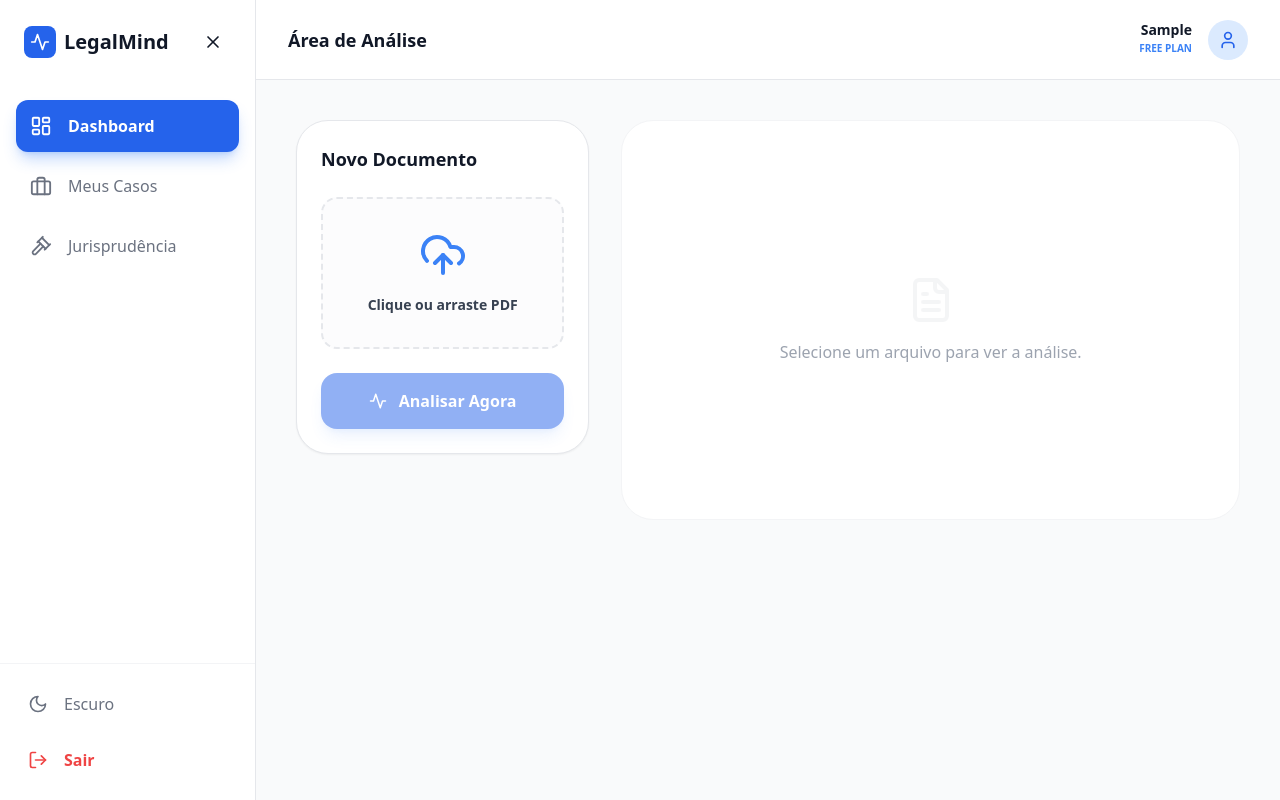
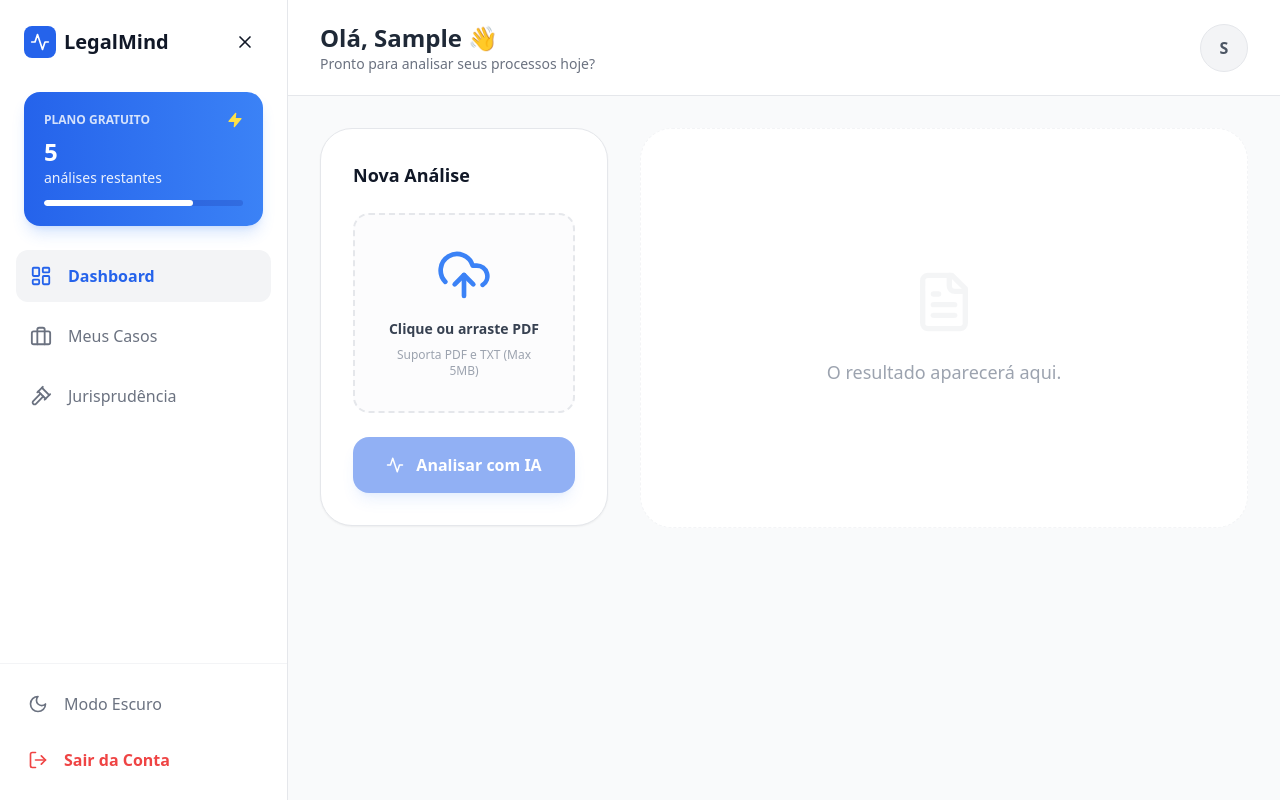
Before and after one commit to RyanVictor15/legalmind-ai, a React (Vite) app in the folder client/: page /dashboard in a window 1280 px wide. Built offline with nearby package versions, Linux system fonts and the light colour scheme; sample sign-in values are in the browser's storage.

Commit message:
Restore Usage Counter and Greetings

```diff
--- a/client/src/pages/Dashboard.jsx
+++ b/client/src/pages/Dashboard.jsx
@@ -5,7 +5,7 @@ import { analyzeDocument, getAnalysisResult } from '../services/api';
 import {
   FileText, UploadCloud, CheckCircle, AlertTriangle, Activity,
   RefreshCw, LayoutDashboard, Briefcase, Gavel, CreditCard,
-  LogOut, Sun, Moon, User as UserIcon, Menu, X
+  LogOut, Sun, Moon, User as UserIcon, Menu, X, Zap
 } from 'lucide-react';
 import toast from 'react-hot-toast';
 
@@ -20,23 +20,25 @@ const Dashboard = () => {
   const [polling, setPolling] = useState(false);
   const [sidebarOpen, setSidebarOpen] = useState(true);
 
-  // --- 1. FUNÇÃO QUE FALTAVA (Correção do Erro) ---
+  // Simulação de créditos (pode vir do banco depois)
+  const creditsLeft = 5;
+
+  // --- 1. FUNÇÃO DE ARQUIVO (A que estava faltando) ---
   const handleFileChange = (e) => {
     if (e.target.files && e.target.files[0]) {
       setFile(e.target.files[0]);
-      setAnalysis(null); // Limpa análise anterior
+      setAnalysis(null);
       setPolling(false);
     }
   };
 
-  // --- 2. LOGICA DE ATUALIZAÇÃO AUTOMÁTICA ---
+  // --- 2. POLLING (Atualização Automática) ---
   useEffect(() => {
     let interval;
     if (polling && analysis?.documentId) {
       interval = setInterval(async () => {
         try {
           const result = await getAnalysisResult(analysis.documentId);
-
           if (result.status === 'completed') {
             setAnalysis(result);
             setPolling(false);
@@ -46,20 +48,17 @@ const Dashboard = () => {
             setAnalysis({ ...result, status: 'failed' });
             setPolling(false);
             setLoading(false);
-            toast.error("A IA não conseguiu ler este arquivo.");
+            toast.error("Erro na leitura do arquivo.");
           }
-        } catch (error) {
-          console.error("Erro no polling:", error);
-        }
+        } catch (error) { console.error(error); }
       }, 3000);
     }
     return () => clearInterval(interval);
   }, [polling, analysis?.documentId]);
 
-  // --- 3. ENVIAR PARA ANÁLISE ---
+  // --- 3. ENVIAR ---
   const handleAnalyze = async () => {
-    if (!file) return toast.error('Selecione um arquivo primeiro.');
-
+    if (!file) return toast.error('Selecione um arquivo.');
     setLoading(true);
     setAnalysis(null);
     const formData = new FormData();
@@ -68,21 +67,19 @@ const Dashboard = () => {
     try {
       const res = await analyzeDocument(formData);
       setAnalysis(res);
-      setPolling(true); // Começa a vigiar o status
-      toast.success('Enviado! A IA está processando...');
+      setPolling(true);
+      toast.success('Processando...');
     } catch (error) {
       setLoading(false);
-      console.error(error);
-      toast.error("Erro ao conectar com o servidor.");
+      toast.error("Erro ao conectar.");
     }
   };
 
-  // --- 4. RENDERIZAÇÃO (O Visual) ---
   return (
     <div className="flex h-screen bg-gray-50 dark:bg-gray-950 overflow-hidden font-sans text-gray-900 dark:text-gray-100">
 
-      {/* SIDEBAR (Menu Lateral) */}
-      <aside className={`bg-white dark:bg-gray-900 border-r border-gray-200 dark:border-gray-800 transition-all duration-300 flex flex-col z-30 ${sidebarOpen ? 'w-64' : 'w-20'}`}>
+      {/* SIDEBAR */}
+      <aside className={`bg-white dark:bg-gray-900 border-r border-gray-200 dark:border-gray-800 transition-all duration-300 flex flex-col z-30 ${sidebarOpen ? 'w-72' : 'w-20'}`}>
         <div className="p-6 flex items-center justify-between">
           <div className={`flex items-center gap-2 ${!sidebarOpen && 'hidden'}`}>
             <div className="bg-blue-600 p-1.5 rounded-lg"><Activity className="text-white w-5 h-5" /></div>
@@ -93,8 +90,23 @@ const Dashboard = () => {
           </button>
         </div>
 
-        <nav className="flex-1 px-4 space-y-2 mt-4">
-          <button className="flex items-center gap-4 w-full p-3.5 rounded-xl bg-blue-600 text-white shadow-lg shadow-blue-500/30 font-bold">
+        <nav className="flex-1 px-4 space-y-2 mt-2">
+          {/* Contador de Créditos (Destaque) */}
+          {sidebarOpen && (
+            <div className="mb-6 mx-2 bg-gradient-to-r from-blue-600 to-blue-500 rounded-2xl p-5 text-white shadow-lg shadow-blue-500/20">
+              <div className="flex justify-between items-start mb-2">
+                <span className="text-xs font-bold uppercase opacity-80">Plano Gratuito</span>
+                <Zap size={16} className="text-yellow-300 fill-yellow-300" />
+              </div>
+              <p className="text-2xl font-black">{creditsLeft}</p>
+              <p className="text-sm opacity-90">análises restantes</p>
+              <div className="w-full bg-blue-800/30 h-1.5 rounded-full mt-3 overflow-hidden">
+                <div className="bg-white h-full w-3/4 rounded-full"></div>
+              </div>
+            </div>
+          )}
+
+          <button className="flex items-center gap-4 w-full p-3.5 rounded-xl bg-gray-100 dark:bg-gray-800 text-blue-600 dark:text-blue-400 font-bold">
             <LayoutDashboard size={22}/> {sidebarOpen && "Dashboard"}
           </button>
           <button className="flex items-center gap-4 w-full p-3.5 rounded-xl text-gray-500 dark:text-gray-400 hover:bg-gray-100 dark:hover:bg-gray-800 transition">
@@ -107,10 +119,10 @@ const Dashboard = () => {
 
         <div className="p-4 border-t border-gray-100 dark:border-gray-800 space-y-2">
           <button onClick={toggleTheme} className="flex items-center gap-4 w-full p-3 rounded-xl text-gray-500 dark:text-gray-400 hover:bg-gray-100 dark:hover:bg-gray-800 transition">
-            {theme === 'dark' ? <><Sun size={20}/> {sidebarOpen && "Claro"}</> : <><Moon size={20}/> {sidebarOpen && "Escuro"}</>}
+            {theme === 'dark' ? <><Sun size={20}/> {sidebarOpen && "Modo Claro"}</> : <><Moon size={20}/> {sidebarOpen && "Modo Escuro"}</>}
           </button>
           <button onClick={logout} className="flex items-center gap-4 w-full p-3 text-red-500 hover:bg-red-50 dark:hover:bg-red-900/10 rounded-xl transition font-bold">
-            <LogOut size={20}/> {sidebarOpen && "Sair"}
+            <LogOut size={20}/> {sidebarOpen && "Sair da Conta"}
           </button>
         </div>
       </aside>
@@ -118,39 +130,40 @@ const Dashboard = () => {
       {/* ÁREA PRINCIPAL */}
       <div className="flex-1 flex flex-col relative overflow-hidden">
 
-        {/* HEADER (Topo) */}
-        <header className="h-20 bg-white dark:bg-gray-900 border-b border-gray-200 dark:border-gray-800 flex items-center justify-between px-8 z-20">
-          <h2 className="font-bold text-lg">Área de Análise</h2>
+        {/* HEADER */}
+        <header className="h-24 bg-white dark:bg-gray-900 border-b border-gray-200 dark:border-gray-800 flex items-center justify-between px-8 z-20">
+          <div>
+            <h1 className="text-2xl font-bold text-gray-800 dark:text-white">Olá, {user?.firstName} 👋</h1>
+            <p className="text-sm text-gray-500 dark:text-gray-400">Pronto para analisar seus processos hoje?</p>
+          </div>
+
           <div className="flex items-center gap-4">
-            <div className="hidden sm:block text-right">
-              <p className="text-sm font-bold leading-none">{user?.firstName}</p>
-              <p className="text-[10px] text-blue-500 font-bold uppercase mt-1">Free Plan</p>
-            </div>
-            <div className="w-10 h-10 bg-blue-100 dark:bg-blue-900 text-blue-600 dark:text-blue-300 rounded-full flex items-center justify-center font-bold">
-              <UserIcon size={20}/>
+            <div className="w-12 h-12 bg-gray-100 dark:bg-gray-800 rounded-full flex items-center justify-center text-gray-600 dark:text-gray-300 font-bold border border-gray-200 dark:border-gray-700">
+              {user?.firstName?.charAt(0)}
             </div>
           </div>
         </header>
 
-        {/* CONTEÚDO (Cards) */}
-        <main className="flex-1 overflow-y-auto p-6 md:p-10 bg-gray-50 dark:bg-gray-950">
+        {/* CONTEÚDO */}
+        <main className="flex-1 overflow-y-auto p-8 bg-gray-50 dark:bg-gray-950">
           <div className="max-w-6xl mx-auto grid lg:grid-cols-12 gap-8">
 
-            {/* CARD UPLOAD */}
-            <div className="lg:col-span-4 bg-white dark:bg-gray-900 p-6 rounded-[2rem] shadow-sm border border-gray-200 dark:border-gray-800 flex flex-col h-fit">
-              <h3 className="text-lg font-bold mb-6">Novo Documento</h3>
+            {/* CARD UPLOAD (Esquerda) */}
+            <div className="lg:col-span-4 bg-white dark:bg-gray-900 p-8 rounded-[2rem] shadow-sm border border-gray-200 dark:border-gray-800 flex flex-col h-fit">
+              <h3 className="text-lg font-bold mb-6">Nova Análise</h3>
 
-              <div className="border-2 border-dashed border-gray-200 dark:border-gray-700 rounded-2xl p-8 text-center hover:border-blue-500 transition relative bg-gray-50/50 dark:bg-gray-800/50 group cursor-pointer">
+              <div className="border-2 border-dashed border-gray-200 dark:border-gray-700 rounded-2xl p-8 text-center hover:border-blue-500 transition relative bg-gray-50/50 dark:bg-gray-800/50 group cursor-pointer min-h-[200px] flex flex-col justify-center items-center">
                 <input
                   type="file"
                   accept=".pdf,.txt"
                   onChange={handleFileChange}
                   className="absolute inset-0 w-full h-full opacity-0 cursor-pointer z-10"
                 />
-                <UploadCloud className="w-12 h-12 text-blue-500 mx-auto mb-4 group-hover:scale-110 transition" />
+                <UploadCloud className="w-14 h-14 text-blue-500 mb-4 group-hover:scale-110 transition" />
                 <p className="text-sm font-bold text-gray-700 dark:text-gray-300">
                   {file ? file.name : "Clique ou arraste PDF"}
                 </p>
+                <p className="text-xs text-gray-400 mt-2">Suporta PDF e TXT (Max 5MB)</p>
               </div>
 
               <button
@@ -158,50 +171,55 @@ const Dashboard = () => {
                 disabled={loading || !file}
                 className="w-full mt-6 bg-blue-600 hover:bg-blue-700 text-white py-4 rounded-2xl font-bold transition flex items-center justify-center gap-3 shadow-lg shadow-blue-500/20 disabled:opacity-50"
               >
-                {loading || polling ? <><RefreshCw className="animate-spin" /> Processando...</> : <><Activity size={18} /> Analisar Agora</>}
+                {loading || polling ? <><RefreshCw className="animate-spin" /> Processando...</> : <><Activity size={18} /> Analisar com IA</>}
               </button>
             </div>
 
-            {/* CARD RESULTADOS */}
+            {/* CARD RESULTADOS (Direita) */}
             <div className="lg:col-span-8">
               {!analysis ? (
-                <div className="h-full min-h-[400px] flex flex-col items-center justify-center bg-white dark:bg-gray-900 rounded-[2rem] border border-gray-100 dark:border-gray-800 text-gray-400">
-                  <FileText size={48} className="mb-4 opacity-10" />
-                  <p>Selecione um arquivo para ver a análise.</p>
+                <div className="h-full min-h-[400px] flex flex-col items-center justify-center bg-white dark:bg-gray-900 rounded-[2rem] border border-gray-100 dark:border-gray-800 text-gray-400 border-dashed">
+                  <FileText size={64} className="mb-6 opacity-10" />
+                  <p className="text-lg font-medium">O resultado aparecerá aqui.</p>
                 </div>
               ) : analysis.status === 'pending' ? (
                 <div className="h-full min-h-[400px] flex flex-col items-center justify-center bg-blue-50/50 dark:bg-blue-900/10 rounded-[2rem] border border-blue-100 dark:border-blue-900/30 animate-pulse">
-                  <RefreshCw size={48} className="text-blue-500 animate-spin mb-4" />
-                  <h3 className="text-lg font-bold text-blue-700 dark:text-blue-400">A IA está lendo...</h3>
-                  <p className="text-sm text-blue-600/60 dark:text-blue-400/60">Aguarde alguns segundos.</p>
+                  <RefreshCw size={56} className="text-blue-500 animate-spin mb-6" />
+                  <h3 className="text-xl font-bold text-blue-700 dark:text-blue-400">A IA está trabalhando...</h3>
+                  <p className="text-blue-600/60 dark:text-blue-400/60 mt-2">Isso leva uns 15 a 20 segundos.</p>
                 </div>
               ) : (
                 /* RESULTADO FINAL */
-                <div className="bg-white dark:bg-gray-900 rounded-[2rem] shadow-sm border border-gray-100 dark:border-gray-800 overflow-hidden">
-                  <div className="p-6 border-b border-gray-100 dark:border-gray-800 flex justify-between items-center bg-gray-50/50 dark:bg-gray-800/50">
-                    <h3 className="font-bold flex items-center gap-2"><CheckCircle className="text-green-500"/> Análise Completa</h3>
-                    <div className="bg-blue-100 dark:bg-blue-900 text-blue-700 dark:text-blue-300 px-4 py-2 rounded-xl font-black">{analysis.analysis?.score || 0}/100</div>
+                <div className="bg-white dark:bg-gray-900 rounded-[2rem] shadow-xl border border-gray-100 dark:border-gray-800 overflow-hidden animate-in fade-in slide-in-from-bottom-4 duration-700">
+                  <div className="p-8 border-b border-gray-100 dark:border-gray-800 flex justify-between items-center bg-gray-50/50 dark:bg-gray-800/50">
+                    <div>
+                        <h3 className="font-bold text-xl flex items-center gap-2 mb-1"><CheckCircle className="text-green-500"/> Análise Concluída</h3>
+                        <p className="text-sm text-gray-400">{analysis.filename}</p>
+                    </div>
+                    <div className="text-center">
+                        <span className="block text-[10px] font-black text-gray-400 uppercase tracking-widest mb-1">Score</span>
+                        <div className="bg-blue-600 text-white px-5 py-2 rounded-xl font-black text-xl shadow-lg shadow-blue-500/30">{analysis.analysis?.score || 0}</div>
+                    </div>
                   </div>
-                  <div className="p-8 space-y-6">
-                    <div className="bg-gray-50 dark:bg-gray-800 p-6 rounded-2xl">
-                      <h4 className="text-[10px] font-black text-gray-400 uppercase mb-3">Resumo</h4>
-                      <p className="text-sm leading-relaxed">{analysis.analysis?.summary}</p>
+                  <div className="p-8 space-y-8">
+                    <div className="bg-gray-50 dark:bg-gray-800 p-6 rounded-2xl border border-gray-100 dark:border-gray-700">
+                      <h4 className="text-xs font-black text-gray-400 uppercase mb-3 tracking-widest">Resumo Executivo</h4>
+                      <p className="text-gray-700 dark:text-gray-300 text-sm leading-relaxed">{analysis.analysis?.summary}</p>
                     </div>
                     <div className="grid md:grid-cols-2 gap-8">
                       <div>
-                        <h4 className="text-xs font-black text-orange-500 uppercase mb-3 flex items-center gap-2"><AlertTriangle size={14}/> Riscos</h4>
-                        <ul className="space-y-2">{analysis.analysis?.keyRisks?.map((r, i) => <li key={i} className="text-xs flex gap-2"><span className="text-orange-500">•</span>{r}</li>)}</ul>
+                        <h4 className="text-xs font-black text-orange-500 uppercase mb-4 flex items-center gap-2"><AlertTriangle size={16}/> Riscos</h4>
+                        <ul className="space-y-3">{analysis.analysis?.keyRisks?.map((r, i) => <li key={i} className="text-xs flex gap-3 text-gray-600 dark:text-gray-400 leading-relaxed bg-orange-50/50 dark:bg-orange-900/10 p-3 rounded-lg border border-orange-100 dark:border-orange-900/20"><span className="text-orange-500 font-bold">•</span>{r}</li>)}</ul>
                       </div>
                       <div>
-                        <h4 className="text-xs font-black text-blue-500 uppercase mb-3 flex items-center gap-2"><CheckCircle size={14}/> Sugestões</h4>
-                        <ul className="space-y-2">{analysis.analysis?.recommendations?.map((r, i) => <li key={i} className="text-xs flex gap-2"><span className="text-blue-500">•</span>{r}</li>)}</ul>
+                        <h4 className="text-xs font-black text-blue-500 uppercase mb-4 flex items-center gap-2"><CheckCircle size={16}/> Sugestões</h4>
+                        <ul className="space-y-3">{analysis.analysis?.recommendations?.map((r, i) => <li key={i} className="text-xs flex gap-3 text-gray-600 dark:text-gray-400 leading-relaxed bg-blue-50/50 dark:bg-blue-900/10 p-3 rounded-lg border border-blue-100 dark:border-blue-900/20"><span className="text-blue-500 font-bold">✓</span>{r}</li>)}</ul>
                       </div>
                     </div>
                   </div>
                 </div>
               )}
             </div>
-
           </div>
         </main>
       </div>
```
